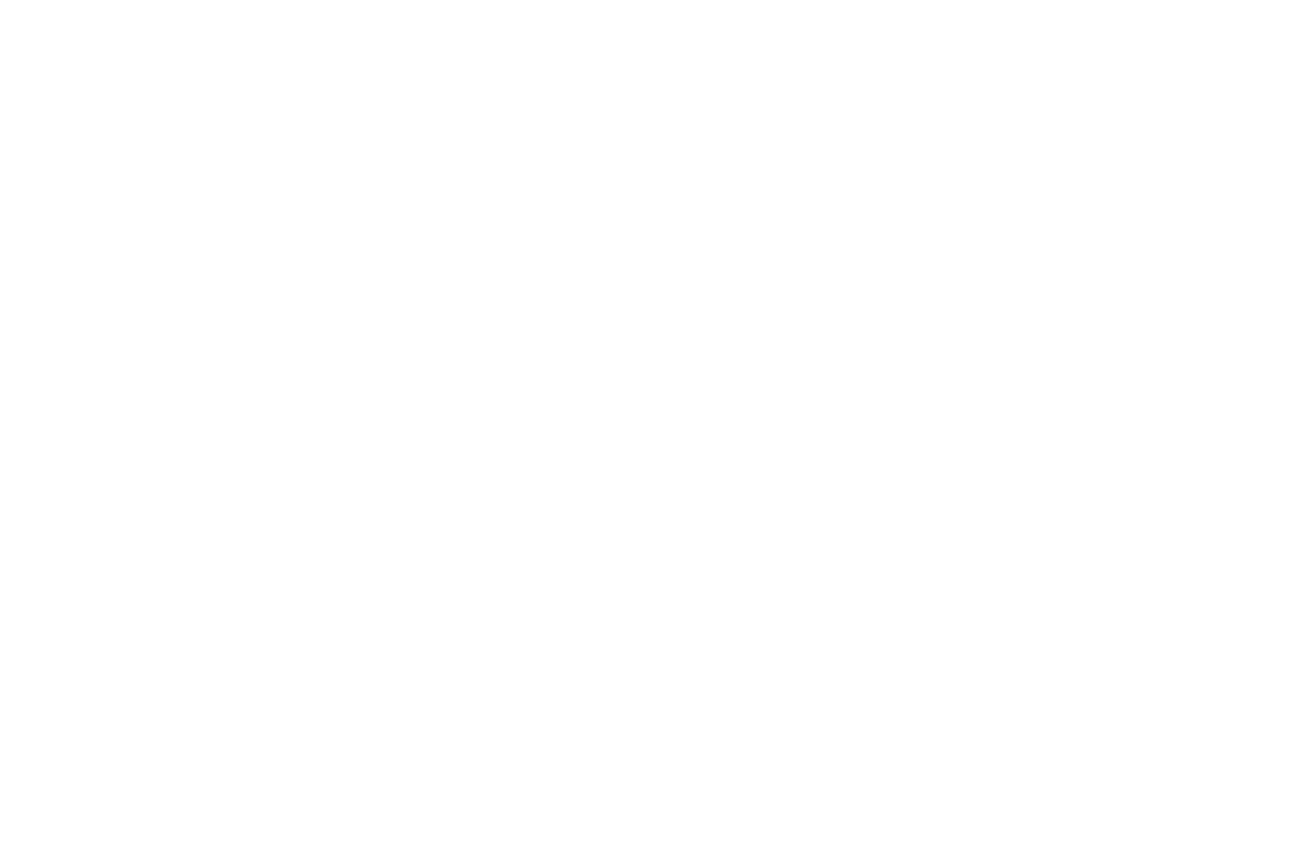
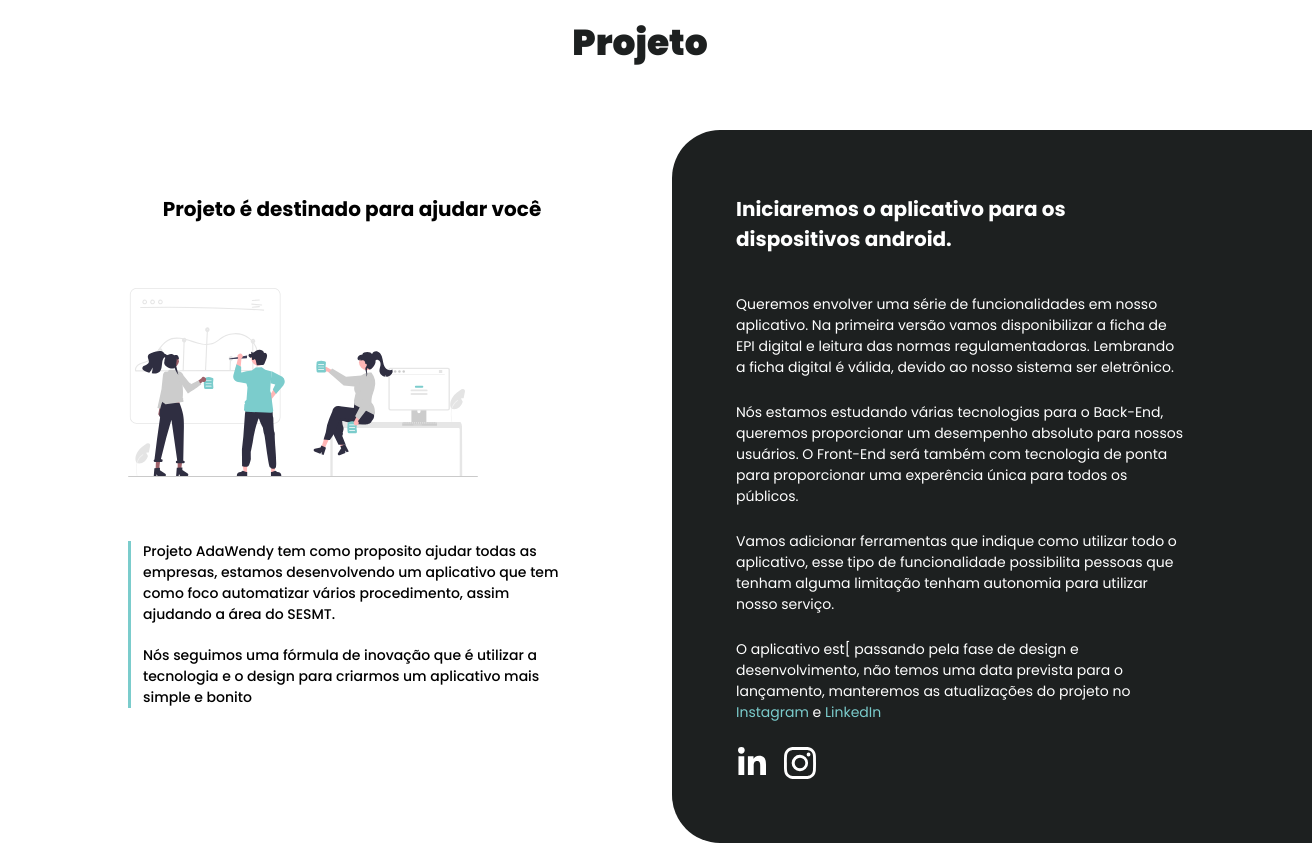
Before and after one commit to bryanmaraujo544/imcode-test, a React (Vite) app: page / in a window 1280 px wide. Shown: the part 1740-2583 px from the top of the page, 1312 px wide, since content can reach past the window. Before the commit the page ends 1728 px from the top, so only its background shows below. Built offline with nearby package versions, Linux system fonts and the light colour scheme.

Commit message:
feat: adding the Projects section

```diff
--- a/src/components/App/index.jsx
+++ b/src/components/App/index.jsx
@@ -1,5 +1,4 @@
 import { Container } from './styles';
-
 import { theme } from '../../styles/theme';
 import GlobalStyles from '../../styles/global';
 import { ThemeProvider } from 'styled-components';
@@ -7,10 +6,10 @@
 import { MobileApp } from '../../sections/MobileApp';
 import { Home } from '../../sections/Home';
 import { Services } from '../../sections/Services';
+import { Project } from '../../sections/Project';
 
 
 function App() {
-
   return (
     <>
       <GlobalStyles />
@@ -19,6 +18,7 @@
           <Home />
           <MobileApp />
           <Services />
+          <Project />
         </Container>
 
       </ThemeProvider>
--- /dev/null
+++ b/src/sections/Project/index.jsx
@@ -0,0 +1,42 @@
+import { Container } from './styles';
+import { Title } from '../../components/Title';
+import { Text } from '../../components/Text'
+import Collab from '../../assets/images/collab.svg';
+
+import { FaLinkedinIn } from 'react-icons/fa';
+import { BsInstagram } from 'react-icons/bs';
+
+export const Project = () => {
+  return (
+    <Container>
+      <Title>Projeto</Title>
+      <div className="main-container">
+        <div className="left-container">
+          <h3 className="title">Projeto é destinado para ajudar você</h3>
+          <img src={Collab} alt="" />
+          <div className="text-container">
+            <p>Projeto AdaWendy tem como proposito ajudar todas as empresas, estamos desenvolvendo um aplicativo que tem como foco automatizar vários procedimento, assim ajudando a área do SESMT.</p>
+            <p>Nós seguimos uma fórmula de inovação que é utilizar a tecnologia e o design para criarmos um aplicativo mais simple e bonito</p>
+          </div>
+        </div>
+        <div className="right-container">
+          <Text className="title">
+            Iniciaremos o aplicativo para os dispositivos android.
+          </Text>
+          <Text>Queremos envolver uma série de funcionalidades em nosso aplicativo. Na primeira versão vamos disponibilizar a ficha de EPI digital e leitura das normas regulamentadoras. Lembrando a ficha digital é válida, devido ao nosso sistema ser eletrônico.</Text>
+          <Text>Nós estamos estudando várias tecnologias para o Back-End, queremos proporcionar um desempenho absoluto para nossos usuários. O Front-End será também com tecnologia de ponta para proporcionar uma experência única para todos os públicos.</Text>
+          <Text>Vamos adicionar ferramentas que indique como utilizar todo o aplicativo, esse tipo de funcionalidade possibilita pessoas que tenham alguma limitação tenham autonomia para utilizar nosso serviço.</Text>
+          <Text className="text">O aplicativo est[ passando pela fase de design e desenvolvimento,  não temos uma data prevista para o lançamento, manteremos as atualizações do projeto no <a target="_blank" href="https://www.instagram.com/">Instagram</a> e <a target="_blank" href="https://www.linkedin.com/">LinkedIn</a></Text>
+          <div className="social-medias">
+            <a href="https://www.linkedin.com/" target="_blank" className="icon">
+              <FaLinkedinIn />
+            </a>
+            <a href="https://www.instagram.com/" target="_blank" className="icon">
+              <BsInstagram  />
+            </a>
+          </div>
+        </div>
+      </div>
+    </Container>
+  );
+}
--- /dev/null
+++ b/src/sections/Project/styles.js
@@ -0,0 +1,103 @@
+import styled from 'styled-components';
+
+export const Container = styled.section`
+  display: flex;
+  flex-direction: column;
+  align-items: center;
+  width: 100%;
+
+  .main-container {
+    display: grid;
+    grid-template-columns: repeat(2, 1fr);
+    margin-top: 6.4rem;
+
+    @media (max-width: 678px) {
+      grid-template-columns: 1fr;
+      margin-top: 1.6rem;
+    }
+  }
+
+  .left-container {
+    display: flex;
+    flex-direction: column;
+    gap: 6.4rem;
+    padding: 6.4rem;
+    padding-left: 12.8rem;
+
+    @media (max-width: 768px) {
+      padding: 3.2rem;
+    }
+
+    .title {
+      font-size: 2rem;
+      text-align: center;
+    }
+
+    .text-container {
+      border-left: .3rem solid ${({ theme }) => theme.green[100]};
+      padding-left: 1.2rem;
+
+      p {
+        font-weight: 500;
+        font-size: 1.4rem;
+
+        & + p {
+          margin-top: 2rem;
+        }
+      }
+    }
+
+    img {
+      width: 100%;
+      max-width: 350px;
+    }
+  }
+
+  .right-container {
+    display: flex;
+    flex-direction: column;
+    align-items: flex-start;
+    justify-content: space-between;
+    gap: 2.4rem;
+    width: 100%;
+    margin-left: 3.2rem;
+    padding: 6.4rem;
+    padding-right: 12.8rem;
+    background: ${({ theme }) => theme.black};
+    border-radius: 4.8rem 0 0 4.8rem;
+
+    @media (max-width: 768px) {
+      padding: 3.2rem;
+    }
+
+    @media (max-width: 678px) {
+      margin-top: 3.2rem;
+    }
+
+    .title {
+      font-weight: 700;
+      font-size: 2rem;
+      margin-bottom: 1.6rem;
+      max-width: 350px;
+    }
+
+    .text {
+      a {
+        color: ${({ theme }) => theme.green[100]};
+      }
+    }
+
+    .social-medias {
+      display: flex;
+      gap: 1.6rem;
+
+      .icon {
+        font-size: 3.2rem;
+        color: #fff;
+        cursor: pointer;
+        display: flex;
+      }
+    }
+
+  }
+`;
--- a/src/sections/Services/index.jsx
+++ b/src/sections/Services/index.jsx
@@ -2,8 +2,7 @@
 import { Container } from './styles';
 import { Title } from '../../components/Title';
 
-import { AnimatePresence, AnimateSharedLayout, motion } from 'framer-motion';
-
+import { AnimatePresence, motion } from 'framer-motion';
 import { IoIosArrowBack, IoIosArrowForward } from 'react-icons/io';
 
 import Img1 from '../../assets/images/img1.jpg';
@@ -14,6 +13,7 @@
 export const Services = () => {
   const [images, setImages] = useState([Img1, Img2, Img3]);
 
+  // This two function below is responsible to reorganize the arrays of images
   function handlePassToNextSlide() {
     setImages((prevImages) => {
       const [firstImg, secondImg, thirdImg] = prevImages;
--- a/src/sections/Services/styles.js
+++ b/src/sections/Services/styles.js
@@ -7,7 +7,6 @@
   flex-direction: column;
   align-items: center;
 
-  margin-bottom: 64px;
   .title {
     max-width: 420px;
   }
```
Also changed, not shown: src/assets/images/collab.svg (added).
